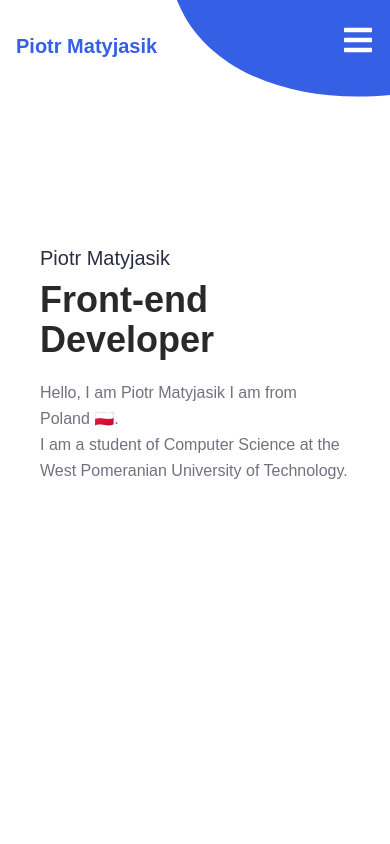
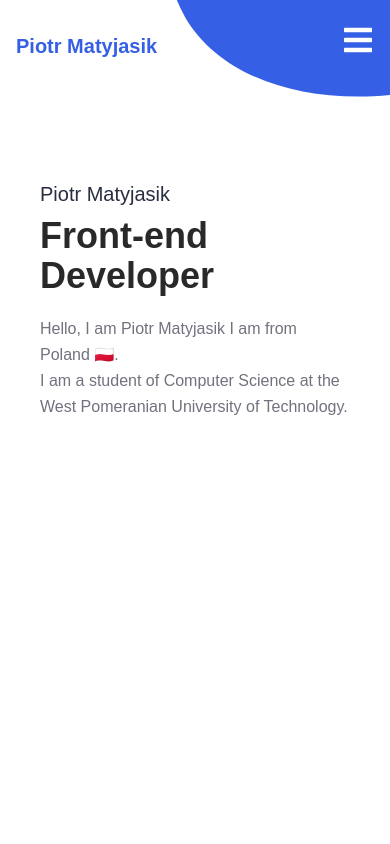
Before and after one commit to pmatyjasik/pmatyjasik.com, a React (Create React App) app: page / in a window 390 px wide. Shown: the top 844 px of the page. Built offline with nearby package versions, Linux system fonts and the light colour scheme.

Commit message:
Add responsive point to margin-top

```diff
--- a/src/components/SectionWrapper.tsx
+++ b/src/components/SectionWrapper.tsx
@@ -6,7 +6,7 @@ interface Props {
 
 const SectionWrapper = ({ children }: Props) => {
   return (
-    <div className="container max-w-full px-10 mx-auto mt-16 overflow-x-hidden">
+    <div className="container max-w-full px-10 mx-auto overflow-x-hidden 2xl:mt-16">
       {children}
     </div>
   );
```
